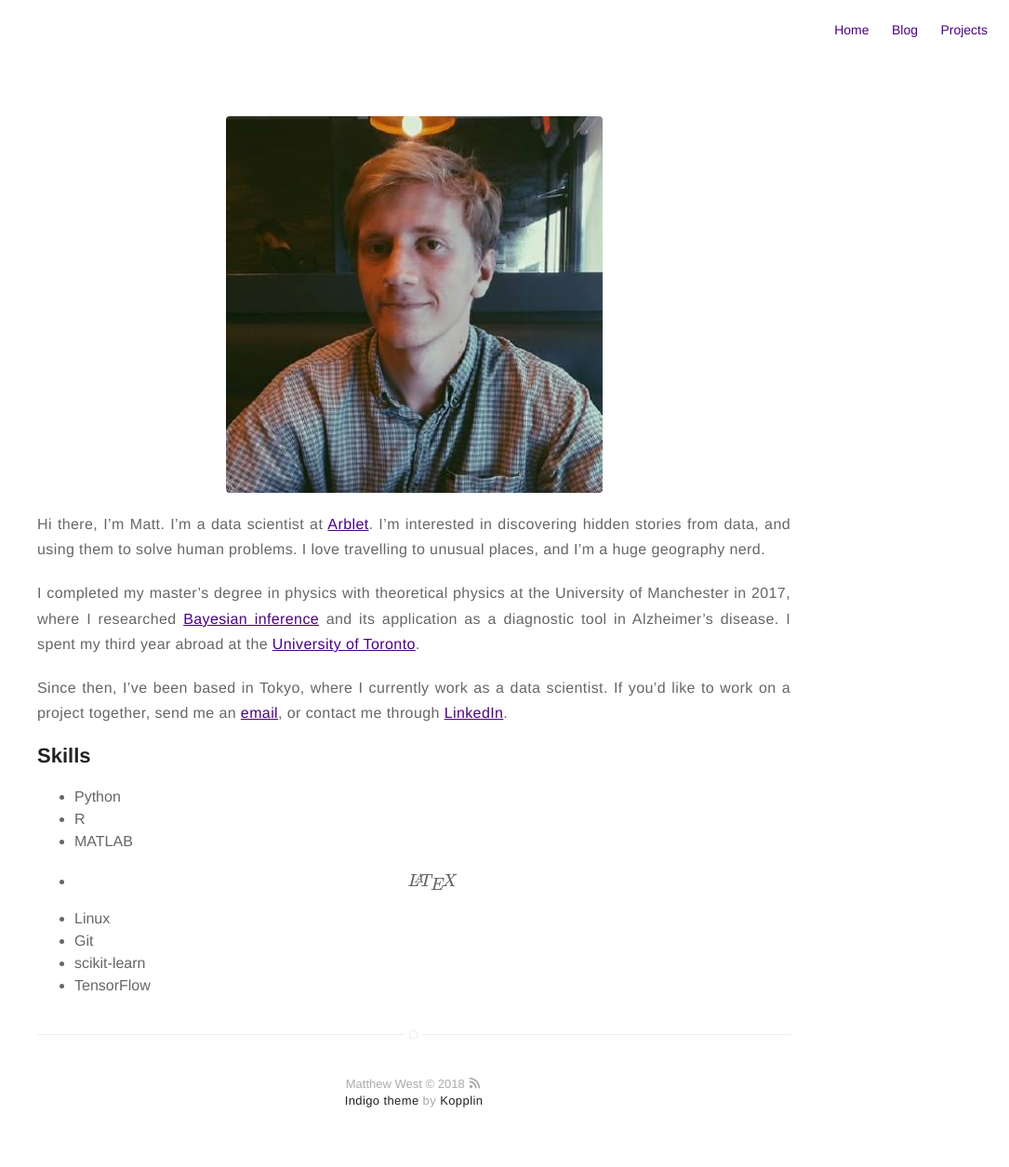
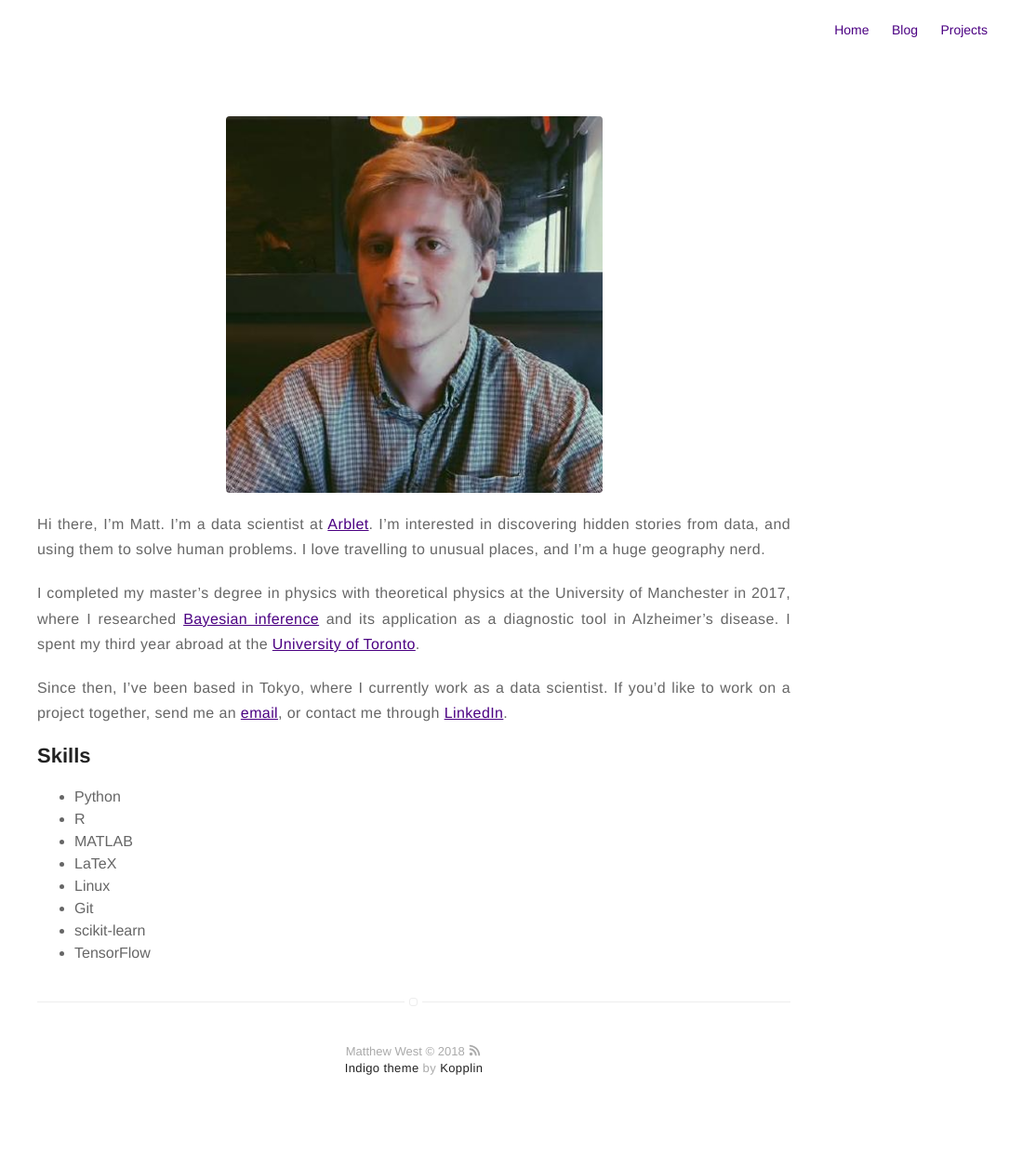
Before and after one commit to mwestt/mwestt.github.io, a Jekyll site: the page built from about.md, in a window 1280 px wide. Shown: the whole page at 93% size, without its empty margins (195-1280 px from the left). Built offline with Jekyll 4.4.1, drawn with Linux system fonts in a browser that asks for light colours; formulas are drawn with MathJax 3; a script that is not in the unit is left out; after the commit the page ends 1220 px from its top, so only the background shows below that.

Commit message:
fit latex

```diff
--- a/about.md
+++ b/about.md
@@ -24,7 +24,7 @@ or contact me through [LinkedIn](https://www.linkedin.com/in/mwestt/).
 	<li>Python</li>
 	<li>R</li>
 	<li>MATLAB</li>
-	<li>$$\LaTeX$$</li>
+	<li>LaTeX</li>
 	<li>Linux</li>
 	<li>Git</li>
 	<li>scikit-learn</li>
```
